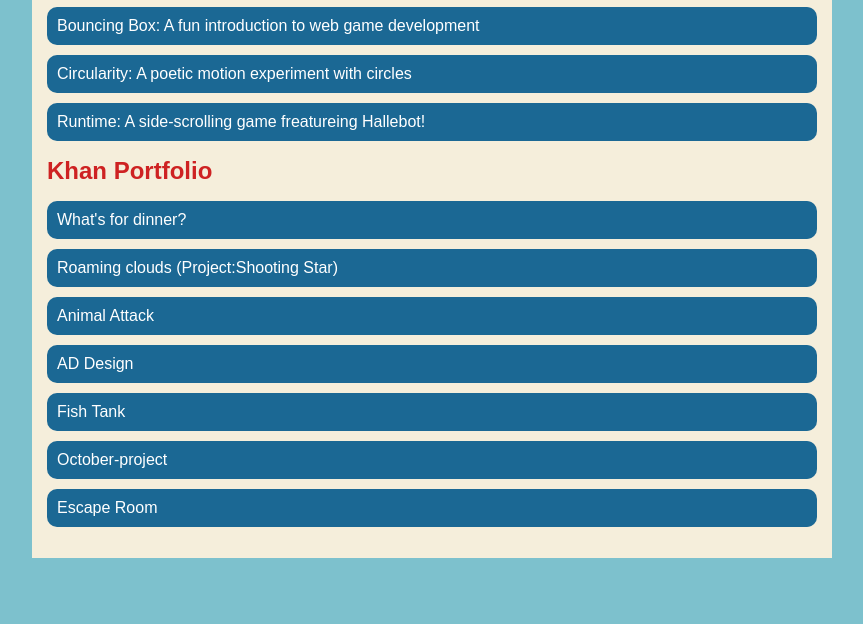
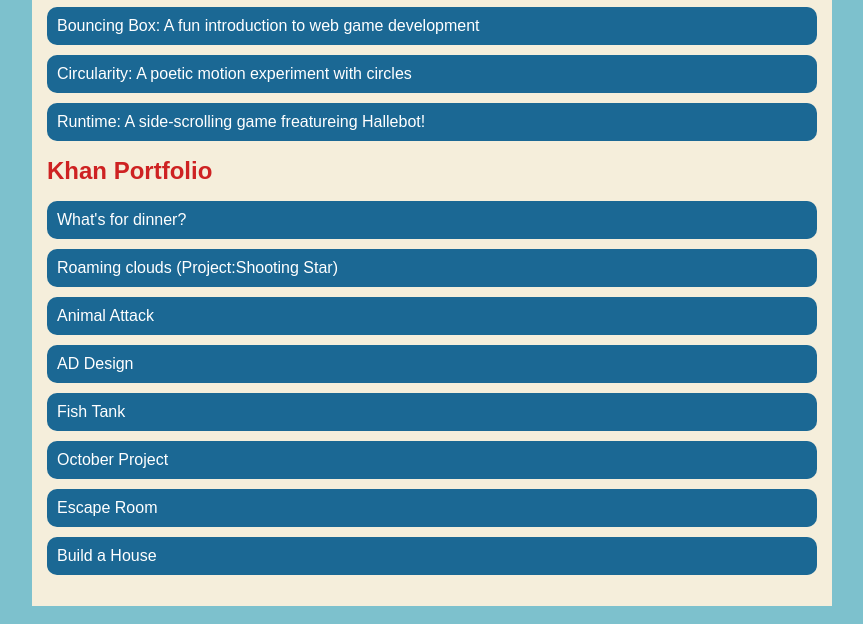
Before and after one commit to aidenhupp/aidenhupp.github.io, a plain HTML site: page portfolio.html in a window 1280 px wide. Shown: the part 195-819 px from the top of the page, without its empty margins (208-1071 px from the left). Drawn offline with Linux system fonts and the light colour scheme.

Commit message:
Added Build a House

```diff
--- a/portfolio.html
+++ b/portfolio.html
@@ -54,10 +54,13 @@
                       <a href="https://www.khanacademy.org/computer-programming/actual-spinoff-of-project-fish-tank/5944929830944768" target="_blank">Fish Tank</a>
                     </li>
                     <li>
-                      <a href="https://www.khanacademy.org/computer-programming/hupp-halloween-project/5083920612311040" target="_blank">October-project</a>
+                      <a href="https://www.khanacademy.org/computer-programming/hupp-halloween-project/5083920612311040" target="_blank">October Project</a>
                     </li>
                     <li>
                       <a href=https://www.khanacademy.org/computer-programming/spin-off-of-escape-room-shell/5859214109556736 target="_blank">Escape Room</a>
+                    </li>
+                    <li>
+                      <a href=https://www.khanacademy.org/computer-programming/spin-off-of-project-build-a-house/6056716711608320 target="_blank">Build a House</a>
                     </li>
                 </ul>
             </div>
```
